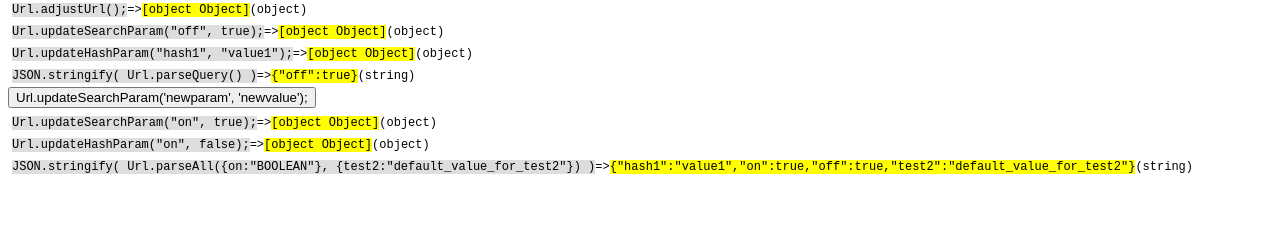
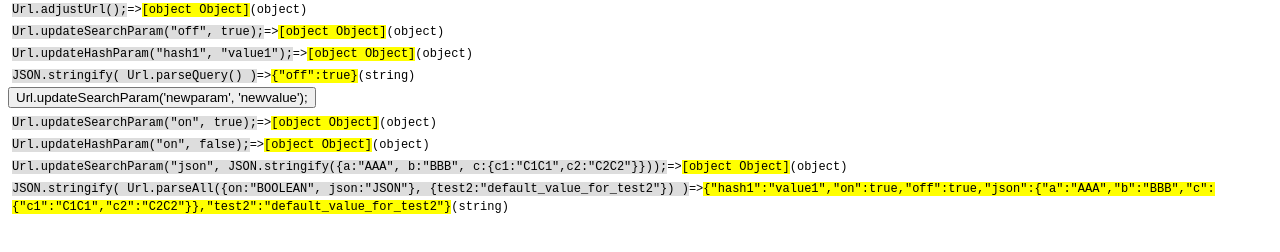
Before and after one commit to FCOO/url.js-extensions, a website: page demo/index.html in a window 1280 px wide. Shown: the part 68-320 px from the top of the page. Drawn offline with Linux system fonts and the light colour scheme.

Commit message:
Bug fix Include test for and conversion of stringified json-objects in the url

```diff
--- a/bower.json
+++ b/bower.json
@@ -1,6 +1,6 @@
 {
   "name": "url.js-extensions",
-  "version": "1.0.1",
+  "version": "1.1.0",
   "homepage": "https://github.com/FCOO/url.js-extensions",
   "authors": [
     "Niels Holt"
--- a/demo/index.html
+++ b/demo/index.html
@@ -68,30 +68,15 @@
 
 			console.log(functionStr, '=>', funcReturnAsString, 'return=',funcReturn);
 		}
-/*
-		header('math.js');
-			display('significant(123999, 3)');
-			display('precision(12.345678, 3)');
-			display('nearest(1234567, 100)');
-			display('roundDownTo(1234567, 100)');
-			display('roundToRange(123, 100, 200)');
-			display('roundToRange(999, 100, 200)');
-			display('toDecimal(1234)');
-*/
 
 		header('url.js-extensions');
 
 			display('Url.adjustUrl();', true);
-			display('Url.updateSearchParam("off", true);', true);
+
+            display('Url.updateSearchParam("off", true);', true);
 			display('Url.updateHashParam("hash1", "value1");', true);
 
 			display('JSON.stringify( Url.parseQuery() )', true);
-
-//			display("updateUrlParameter('paramA', 'newValue')");
-//			display("updateUrlParameters({'paramA': 'newValue', 'paramB': 'newValue2'})");
-
-//			display("updateUrlHash('hashA', 'newValue')");
-//			display("updateUrlHashes({'hashA': 'newValue', 'hashB': 'newValue2'})");
 
 			button("Url.updateSearchParam('newparam', 'newvalue');");
 
@@ -99,10 +84,9 @@
 			display('Url.updateSearchParam("on", true);', true);
 			display('Url.updateHashParam("on", false);', true);
 
-  			display('JSON.stringify( Url.parseAll({on:"BOOLEAN"}, {test2:"default_value_for_test2"}) )', true);
+			display('Url.updateSearchParam("json", JSON.stringify({a:"AAA", b:"BBB", c:{c1:"C1C1",c2:"C2C2"}}));', true);
 
-
-
+            display('JSON.stringify( Url.parseAll({on:"BOOLEAN", json:"JSON"}, {test2:"default_value_for_test2"}) )', true);
 
     </script>
 </body>
--- a/package.json
+++ b/package.json
@@ -1,6 +1,6 @@
 {
   "name": "url.js-extensions",
-  "version": "1.0.1",
+  "version": "1.1.0",
   "homepage": "https://github.com/FCOO/url.js-extensions",
   "author": "Niels Holt nho@fcoo.dk",
   "description": "package.json is only use for building the package. see bower.json for more info",
--- a/src/url.js-extensions.js
+++ b/src/url.js-extensions.js
@@ -38,7 +38,7 @@
         preChar = preChar || '#';
         var strList,
             result = '',
-            valueRegEx = new RegExp(/[\w\-_. ]+/),
+            valueRegEx = new RegExp(/[\w\-_. {}:"]+/),
             idRegEx = new RegExp(/[\w\-_]+/),
             idValues, id, values, value, oneValueOk, i, j;
 
@@ -47,8 +47,10 @@
         str = str.replace(/%2C/g, ",");
         str = str.replace(/%3F/g, "?");
         str = str.replace(/%23/g, "#");
+        str = str.replace(/%7B/g, "{");
+        str = str.replace(/%7D/g, "}");
 
-        //Remove pre-#
+        //Remove pre-char
         while (str.length && (str.charAt(0) == preChar) )
             str = str.slice(1);
 
@@ -89,7 +91,7 @@
                 }
             } //end of correct id
         }
-        return result;
+        return decodeURIComponent(result);
     }
 
 
@@ -132,9 +134,8 @@
             delete hashParsed[hashParam];
         }
         else {
-            if (hashParsed[hashParam] === value){
+            if (hashParsed[hashParam] === value)
                 return ns;
-            }
             hashParsed[hashParam] = value;
         }
         this.hash (this.stringify(hashParsed), triggerPopState);
@@ -147,24 +148,20 @@
     Validate value using validator
     validator = regExp | function( value ) | array of validator
     *******************************************/
-/*
-function tryParseJSON (jsonString){
-    try {
-        var o = JSON.parse(jsonString);
 
-        // Handle non-exception-throwing cases:
-        // Neither JSON.parse(false) or JSON.parse(1234) throw errors, hence the type-checking,
-        // but... JSON.parse(null) returns null, and typeof null === "object",
-        // so we must check for that, too. Thankfully, null is falsey, so this suffices:
-        if (o && typeof o === "object") {   //OR $.type( o ) == 'object'
-            return o;
+    function validateJSONValue( value ){
+        try {
+            var jsonObj = JSON.parse( value );
+            if ($.type( jsonObj ) == 'object')
+                return true;
         }
+        catch (e) {
+            return false;
+        }
+        return false;
     }
-    catch (e) { }
 
-    return false;
-};
-*/
+
     function validateValue( value, validator ){
         //Convert Boolean into String
         if ($.type( value ) === "boolean")
@@ -187,11 +184,13 @@ function tryParseJSON (jsonString){
             });
             return result;
         }
+        switch (validator){
+            case 'BOOLEAN' : validator = /true|false/;           break;
+            case 'NUMBER'  : validator = /[-+]?[0-9]*\.?[0-9]+/; break;
+            case 'NOTEMPTY': validator = /.+/;                   break;
 
-        switch (validator){
-          case 'BOOLEAN' : validator = /true|false/;           break;
-          case 'NUMBER'  : validator = /[-+]?[0-9]*\.?[0-9]+/; break;
-          case 'NOTEMPTY': validator = /.+/;                   break;
+            //Special case for json-object-string
+            case 'JSON'    : return validateValue( value, validateJSONValue);
         }
 
         var regExp = new RegExp(validator),
@@ -210,6 +209,7 @@ function tryParseJSON (jsonString){
     options: {
         convertBoolean: Boolean (default = true ) If true all values == "true" or "false" are converted into Boolean
         convertNumber : Boolean (default = true ) If true all values representing a number is converted to float
+        convertJSON   : Boolean (default = true ) If true all values representing a stringify json-object is converted to a real json-object
         queryOverHash : Boolean (default = true ) If true and the same id is given in both query-string and hash-tag the value from query-string is returned.
                                                   If false the value from hash-tag is returned
         updateUrl     : Boolean (default = true ) If true failed {id=value} are removed and any defaultObj {id:value} added to the url
@@ -222,6 +222,7 @@ function tryParseJSON (jsonString){
         options = $.extend( {}, options, {
             convertBoolean: true,
             convertNumber : true,
+            convertJSON   : true,
             queryOverHash : true,
             updateUrl     : true
         });
@@ -230,6 +231,7 @@ function tryParseJSON (jsonString){
             hashObj = this.parseHash(),
             _this = this;
 
+        //*****************************************************************
         function updateObj( obj ){
             $.each( obj, function( id, value ){
                 //Validate value
@@ -245,17 +247,22 @@ function tryParseJSON (jsonString){
                     value = parseFloat( value );
                 }
 
-                obj[id] = value;
+                //Remove deleted keys
+                if (value === undefined)
+                    delete obj[id];
+                else
+                    obj[id] = value;
             });
         }
 
+        //*****************************************************************
         updateObj( queryObj );
         updateObj( hashObj );
 
         //Update url
         if (options.updateUrl){
-            var searchStr = this.stringify(queryObj),
-                hashStr = this.stringify(hashObj);
+            var searchStr = decodeURIComponent( this.stringify(queryObj) ),
+                hashStr   = decodeURIComponent( this.stringify(hashObj) );
             this._updateAll(
                 window.location.pathname +
                 (searchStr ? '?'+searchStr : '') +
@@ -265,6 +272,13 @@ function tryParseJSON (jsonString){
 
         var result = $.extend( options.queryOverHash ? hashObj  : queryObj,
                                options.queryOverHash ? queryObj : hashObj   );
+
+        //Convert String to json-object
+        if (options.convertJSON)
+            $.each( result, function( id, value ){
+                if ( _this.validateValue( value, 'JSON') )
+                    result[id] = JSON.parse( value );
+            });
 
         //Insert default values
         $.each( defaultObj, function( id, value ){
@@ -291,7 +305,7 @@ function tryParseJSON (jsonString){
     $(function() {
 
 
-    }); //End of initialize/ready
+    });
     //******************************************
 
 
```
Also changed, not shown: README.md, dist/url.js-extensions.js.
